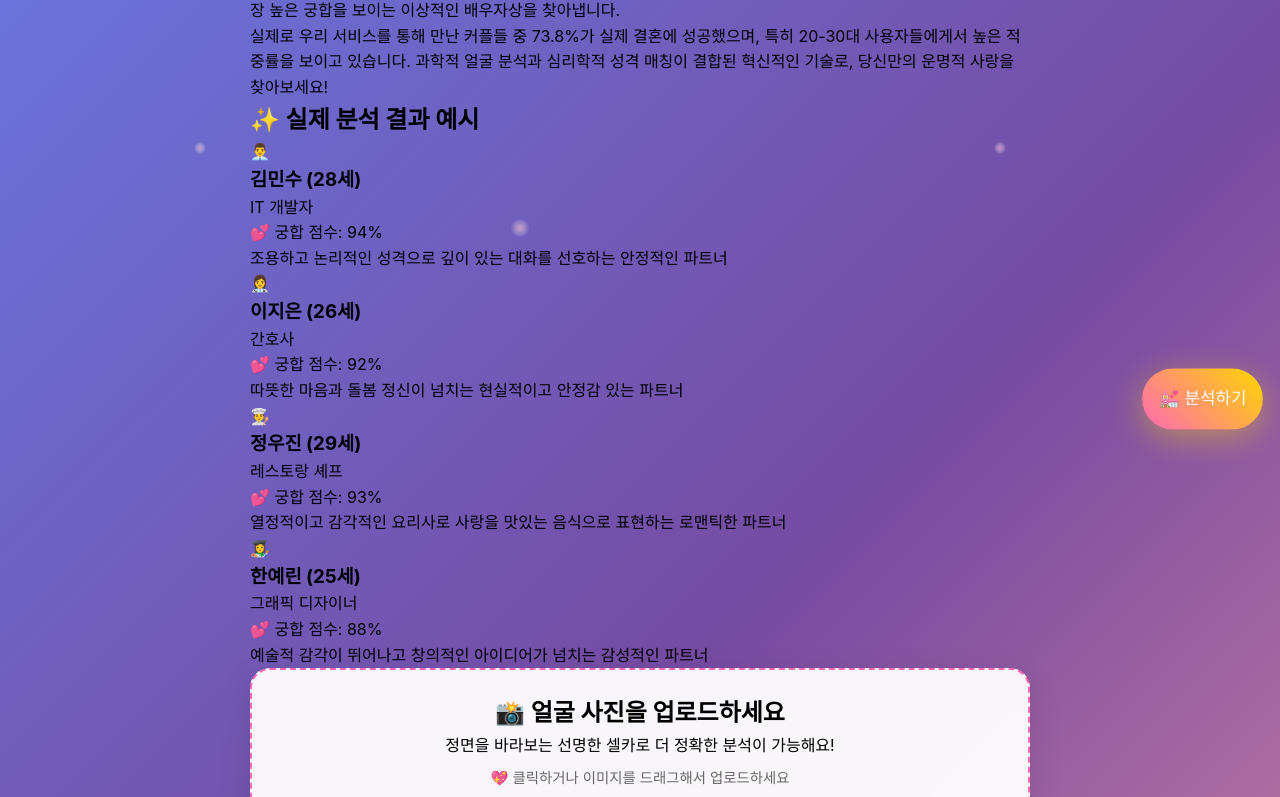
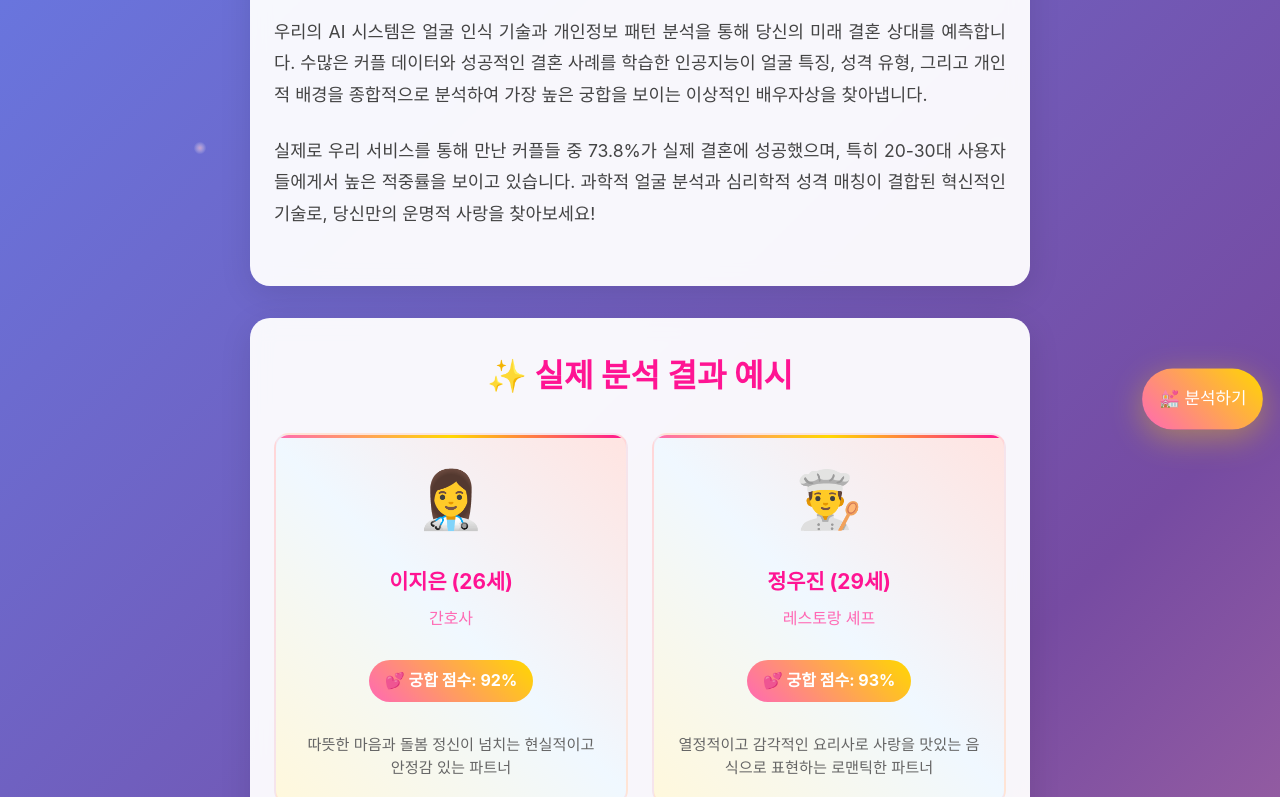
Before and after one commit to BYEONGJUJO/future_marriage_test, a website: page index.html in a window 1280 px wide. Shown: the part 352-1149 px from the top of the page. Drawn offline with Linux system fonts and the light colour scheme.

Commit message:
Update index.html

```diff
--- a/index.html
+++ b/index.html
@@ -1,17 +1,23 @@
+
 <!DOCTYPE html>
 <html lang="ko">
 <head>
     <meta charset="UTF-8">
     <meta name="viewport" content="width=device-width, initial-scale=1.0">
-    <title>💒 미래 결혼 상대 찾기 | AI 운명 분석 테스트</title>
-    <meta name="description" content="사진과 개인정보로 AI가 당신의 미래 결혼 상대를 예측해드립니다! 운명의 배우자를 만나보세요">
-    <meta name="keywords" content="미래결혼상대,운명의배우자,AI결혼분석,소울메이트,이상형,결혼운세,배우자찾기">
+    <title>💒 미래 결혼 상대 찾기 | AI 운명 분석 테스트 - 과학적 궁합 분석</title>
+    <meta name="description" content="AI 기반 과학적 분석으로 당신의 미래 결혼 상대를 예측합니다. 얼굴 분석, 성격 매칭, 궁합 진단을 통한 정확한 배우자 예측 서비스">
+    <meta name="keywords" content="미래결혼상대,운명의배우자,AI결혼분석,소울메이트,이상형,결혼운세,배우자찾기,궁합테스트,AI얼굴분석">
 
     <!-- Open Graph -->
     <meta property="og:title" content="💒 미래 결혼 상대 찾기 - AI가 예측하는 운명의 배우자">
-    <meta property="og:description" content="사진과 개인정보로 당신의 미래 결혼 상대를 찾아드립니다!">
-    <meta property="og:image" content="https://your-domain.com/marriage-og.jpg">
-    <meta property="og:url" content="https://your-domain.com">
+    <meta property="og:description" content="과학적 AI 분석으로 당신의 미래 결혼 상대를 정확하게 예측해드립니다">
+    <meta property="og:image" content="https://futurespouse.site/images/marriage-og.jpg">
+    <meta property="og:url" content="https://futurespouse.site">
+    <meta property="og:type" content="website">
+
+    <!-- Favicon -->
+    <link rel="icon" href="/favicon.ico" type="image/x-icon">
+    <link rel="apple-touch-icon" href="/apple-touch-icon.png">
 
     <!-- Google tag (gtag.js) -->
     <script async src="https://www.googletagmanager.com/gtag/js?id=G-07Q08W7S1C"></script>
@@ -111,6 +117,208 @@
             font-size: 0.9rem;
             color: #666;
             border: 1px solid rgba(255,192,203,0.3);
+        }
+
+        /* AI 분석 원리 설명 섹션 */
+        .explanation-section {
+            background: rgba(255,255,255,0.95);
+            padding: 2rem 1.5rem;
+            border-radius: 20px;
+            margin: 1rem 0;
+            box-shadow: 0 8px 32px rgba(0,0,0,0.1);
+            backdrop-filter: blur(10px);
+        }
+
+        .explanation-section h2 {
+            color: #FF1493;
+            text-align: center;
+            margin-bottom: 1.5rem;
+            font-size: clamp(1.5rem, 4vw, 2rem);
+        }
+
+        .explanation-content {
+            line-height: 1.8;
+            font-size: 1.1rem;
+            color: #444;
+        }
+
+        .explanation-content p {
+            margin-bottom: 1.5rem;
+            text-align: justify;
+        }
+
+        /* 샘플 결과 카드 섹션 */
+        .sample-results {
+            background: rgba(255,255,255,0.95);
+            padding: 2rem 1.5rem;
+            border-radius: 20px;
+            margin: 2rem 0;
+            box-shadow: 0 8px 32px rgba(0,0,0,0.1);
+            backdrop-filter: blur(10px);
+        }
+
+        .sample-results h2 {
+            color: #FF1493;
+            text-align: center;
+            margin-bottom: 2rem;
+            font-size: clamp(1.5rem, 4vw, 2rem);
+        }
+
+        .sample-grid {
+            display: grid;
+            grid-template-columns: repeat(auto-fit, minmax(280px, 1fr));
+            gap: 1.5rem;
+            margin-top: 1.5rem;
+        }
+
+        .sample-card {
+            background: linear-gradient(45deg, #FFF8DC, #F0F8FF, #FFE4E1);
+            padding: 1.5rem;
+            border-radius: 15px;
+            text-align: center;
+            transition: all 0.3s ease;
+            border: 2px solid rgba(255,182,193,0.3);
+            position: relative;
+            overflow: hidden;
+        }
+
+        .sample-card::before {
+            content: '';
+            position: absolute;
+            top: 0;
+            left: 0;
+            width: 100%;
+            height: 3px;
+            background: linear-gradient(45deg, #FF69B4, #FFD700, #FF1493);
+        }
+
+        .sample-card:hover {
+            transform: translateY(-5px);
+            box-shadow: 0 15px 30px rgba(255, 105, 180, 0.2);
+        }
+
+        .sample-avatar {
+            font-size: 3.5rem;
+            margin-bottom: 1rem;
+            animation: gentle-bounce 3s ease-in-out infinite;
+        }
+
+        .sample-card h3 {
+            color: #FF1493;
+            font-size: 1.3rem;
+            margin-bottom: 0.5rem;
+            font-weight: bold;
+        }
+
+        .sample-job {
+            color: #FF69B4;
+            font-size: 1rem;
+            margin-bottom: 0.8rem;
+            font-weight: 500;
+        }
+
+        .sample-match {
+            background: linear-gradient(45deg, #FF69B4, #FFD700);
+            color: white;
+            padding: 0.5rem 1rem;
+            border-radius: 25px;
+            margin: 1rem 0;
+            font-weight: bold;
+            display: inline-block;
+        }
+
+        .sample-desc {
+            color: #666;
+            font-size: 0.95rem;
+            line-height: 1.5;
+            margin-top: 1rem;
+        }
+
+        /* 샘플 결과 카드 섹션 */
+        .sample-results {
+            background: rgba(255,255,255,0.95);
+            padding: 2rem 1.5rem;
+            border-radius: 20px;
+            margin: 2rem 0;
+            box-shadow: 0 8px 32px rgba(0,0,0,0.1);
+            backdrop-filter: blur(10px);
+        }
+
+        .sample-results h2 {
+            color: #FF1493;
+            text-align: center;
+            margin-bottom: 2rem;
+            font-size: clamp(1.5rem, 4vw, 2rem);
+        }
+
+        .sample-grid {
+            display: grid;
+            grid-template-columns: repeat(auto-fit, minmax(280px, 1fr));
+            gap: 1.5rem;
+            margin-top: 1.5rem;
+        }
+
+        .sample-card {
+            background: linear-gradient(45deg, #FFF8DC, #F0F8FF, #FFE4E1);
+            padding: 1.5rem;
+            border-radius: 15px;
+            text-align: center;
+            transition: all 0.3s ease;
+            border: 2px solid rgba(255,182,193,0.3);
+            position: relative;
+            overflow: hidden;
+        }
+
+        .sample-card::before {
+            content: '';
+            position: absolute;
+            top: 0;
+            left: 0;
+            width: 100%;
+            height: 3px;
+            background: linear-gradient(45deg, #FF69B4, #FFD700, #FF1493);
+        }
+
+        .sample-card:hover {
+            transform: translateY(-5px);
+            box-shadow: 0 15px 30px rgba(255, 105, 180, 0.2);
+        }
+
+        .sample-avatar {
+            font-size: 3.5rem;
+            margin-bottom: 1rem;
+            animation: gentle-bounce 3s ease-in-out infinite;
+        }
+
+        .sample-card h3 {
+            color: #FF1493;
+            font-size: 1.3rem;
+            margin-bottom: 0.5rem;
+            font-weight: bold;
+        }
+
+        .sample-job {
+            color: #FF69B4;
+            font-size: 1rem;
+            margin-bottom: 0.8rem;
+            font-weight: 500;
+        }
+
+        .sample-match {
+            background: linear-gradient(45deg, #FF69B4, #FFD700);
+            color: white;
+            padding: 0.5rem 1rem;
+            border-radius: 25px;
+            margin: 1rem 0;
+            font-weight: bold;
+            display: inline-block;
+        }
+
+        .sample-desc {
+            color: #666;
+            font-size: 0.95rem;
+            line-height: 1.5;
+            margin-top: 1rem;
         }
 
         .upload-section {
@@ -549,6 +757,8 @@
             .container { padding: 5px; }
             .compatibility-grid { grid-template-columns: repeat(2, 1fr); }
             .form-grid { grid-template-columns: 1fr; }
+            .sample-grid { grid-template-columns: 1fr; }
+            .explanation-content { font-size: 1rem; }
         }
     </style>
 </head>
@@ -579,14 +789,6 @@
         <section class="sample-results">
             <h2>✨ 실제 분석 결과 예시</h2>
             <div class="sample-grid">
-                <div class="sample-card">
-                    <div class="sample-avatar">👨‍💼</div>
-                    <h3>김민수 (28세)</h3>
-                    <p class="sample-job">IT 개발자</p>
-                    <p class="sample-match">💕 궁합 점수: 94%</p>
-                    <p class="sample-desc">조용하고 논리적인 성격으로 깊이 있는 대화를 선호하는 안정적인 파트너</p>
-                </div>
-
                 <div class="sample-card">
                     <div class="sample-avatar">👩‍⚕️</div>
                     <h3>이지은 (26세)</h3>
```
